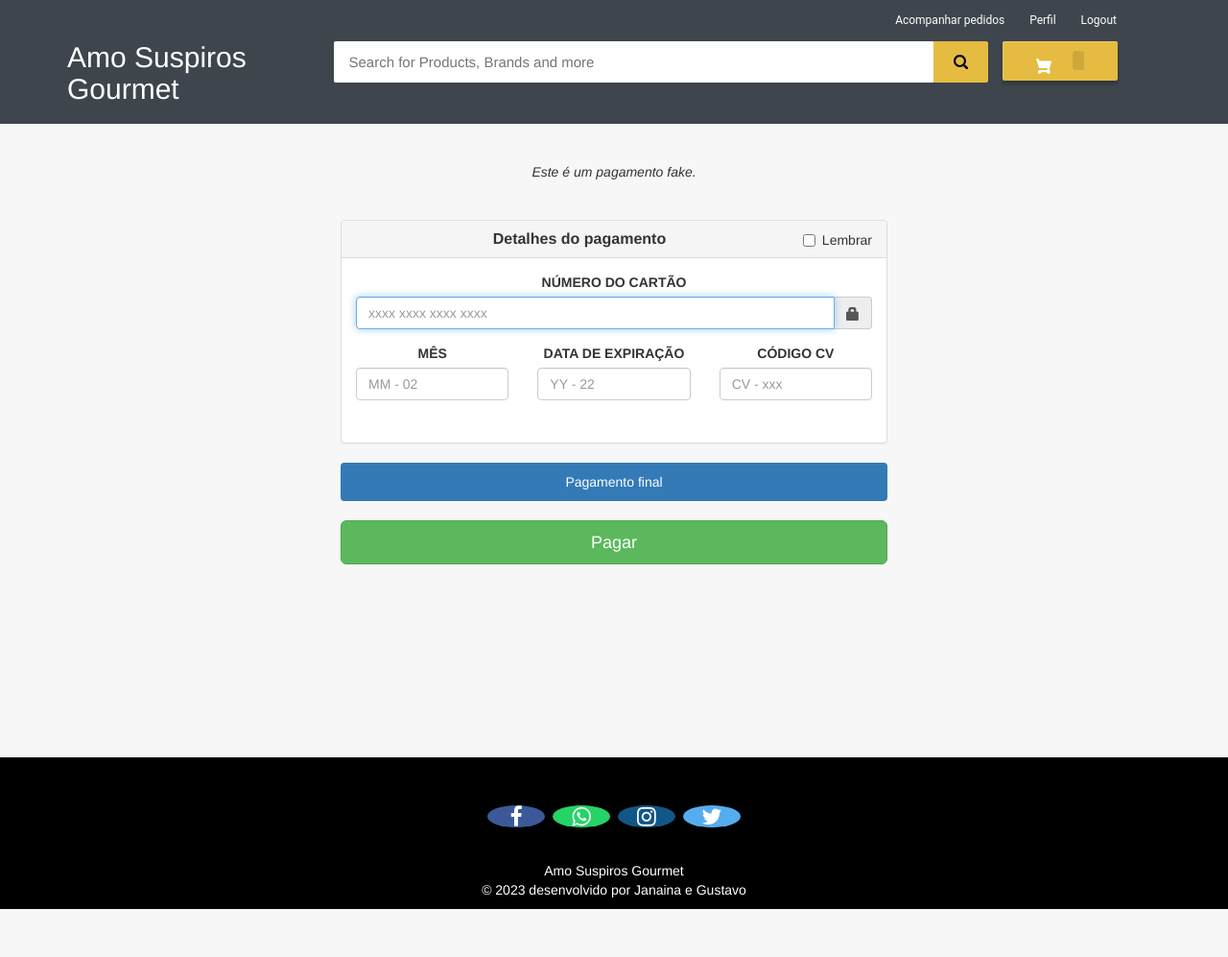
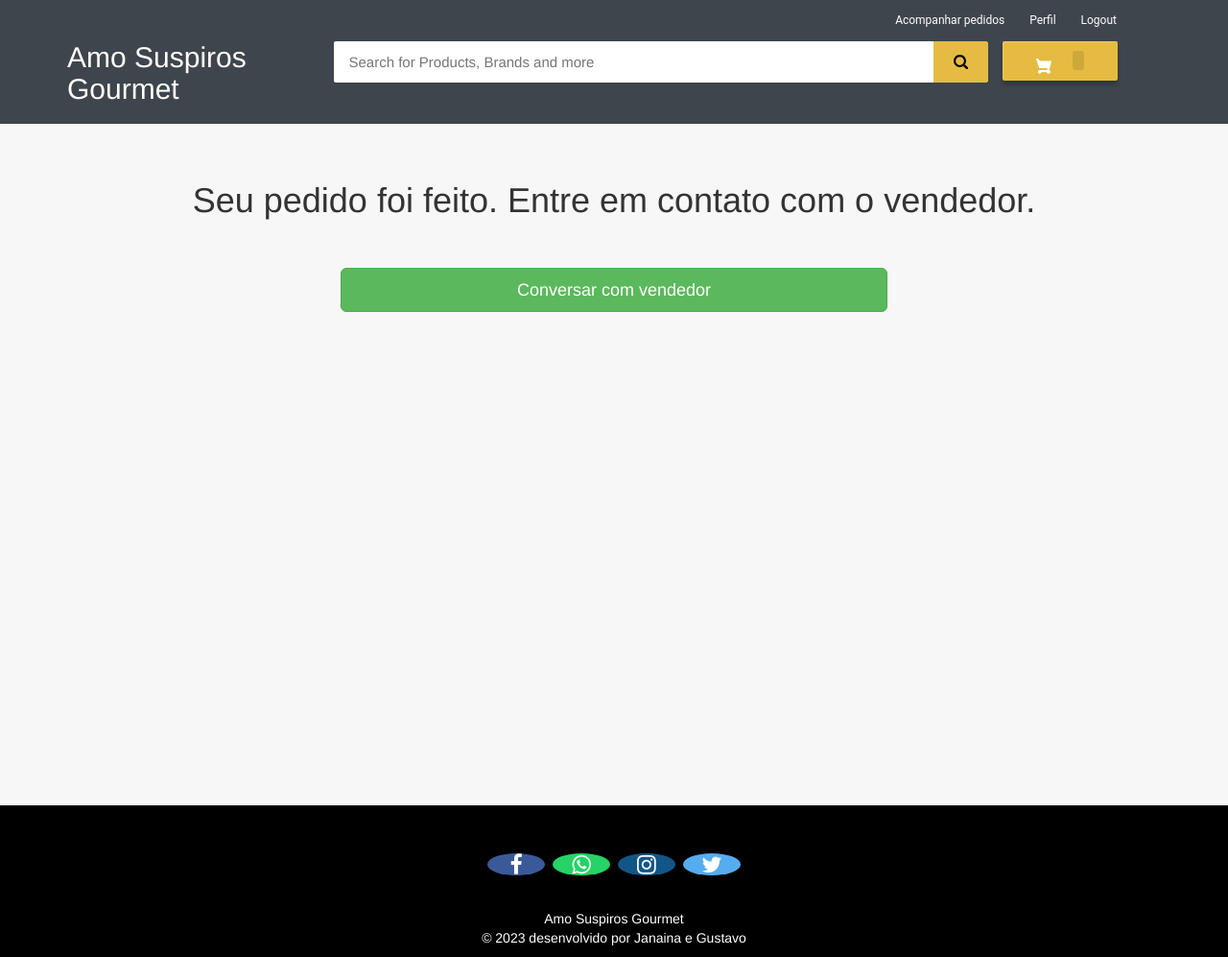
Before and after one commit to Gustgrayera/TCC, a Django app: template templates/ecom/payment.html in a window 1280 px wide. Shown: the whole page at 96% size. Before the commit the page ends 947 px from the top, so only its background shows below. Run offline with Django 3.2, Linux system fonts and the light colour scheme; the template is opened without the code that fills it, so the values that code supplies are empty; some libraries are stand-ins or nearby versions.

Commit message:
arquivos estáticos

```diff
--- a/templates/ecom/payment.html
+++ b/templates/ecom/payment.html
@@ -12,72 +12,12 @@
 .pl-ziro { padding-left: 0px; }
 </style>
 <br><br>
-<center><i>Este é um pagamento fake.</i></center>
+<center><h1>Seu pedido foi feito. Entre em contato com o vendedor.</h1></center>
 <br><br>
 <div class="container" style="text-align:center; padding-left:300px;">
     <div class="row">
         <div class="col-xs-12 col-md-4" style="height:500px; width:600px;">
-            <div class="panel panel-default">
-                <div class="panel-heading">
-                    <h3 class="panel-title">
-                        Detalhes do pagamento
-                    </h3>
-                    <div class="checkbox pull-right">
-                        <label>
-                            <input type="checkbox" />
-                            Lembrar
-                        </label>
-                    </div>
-                </div>
-                <div class="panel-body">
-                    <form role="form" method="post">
-                    <div class="form-group">
-                        <label for="cardNumber">
-                            NÚMERO DO CARTÃO</label>
-                        <div class="input-group">
-                            <input type="text" class="form-control" id="cardNumber" placeholder="xxxx xxxx xxxx xxxx"
-                                required autofocus />
-                            <span class="input-group-addon"><span class="glyphicon glyphicon-lock"></span></span>
-                        </div>
-                    </div>
-                    <div class="row">
-                        <div class="col-xs-4 col-md-4 pull-left">
-                            <div class="form-group">
-                                <label for="cvCode">
-                                    MÊS</label>
-
-                                    <input type="text" class="form-control" id="expityMonth" placeholder="MM - 02" required />
-
-                            </div>
-                        </div>
-
-                        <div class="col-xs-4 col-md-4">
-                            <div class="form-group">
-                                <label for="expityMonth">
-                                    DATA DE EXPIRAÇÃO</label>
-
-
-
-                                    <input type="text" class="form-control" id="expityYear" placeholder="YY - 22" required /></div>
-
-                        </div>
-                        <div class="col-xs-4 col-md-4 pull-right">
-                            <div class="form-group">
-                                <label for="cvCode">
-                                    CÓDIGO CV</label>
-                                <input type="password" class="form-control" id="cvCode" placeholder="CV - xxx" required />
-                            </div>
-                        </div>
-                    </div>
-                    </form>
-                </div>
-            </div>
-            <ul class="nav nav-pills nav-stacked">
-                <li class="active"><a href="#"><span class="badge pull-right">{{total}}</span> Pagamento final</a>
-                </li>
-            </ul>
-            <br/>
-            <a href="/payment-success" class="btn btn-success btn-lg btn-block" role="button">Pagar</a>
+            <a href="https://api.whatsapp.com/send/?phone=558488625199&text&type=phone_number&app_absent=0" class="btn btn-success btn-lg btn-block" role="button">Conversar com vendedor</a>
         </div>
     </div>
 </div>
```
Also changed, not shown: static/images/asg_logo.svg (deleted), static/images/ecom-banner1.jpg (deleted), static/images/ecom-banner1.png (deleted), static/images/ecom-banner3.JPG (deleted), static/images/ecom-banner4.jpg (deleted), static/images/success.png (deleted), static/product_image/Suspiro.jpg (deleted), static/product_image/suspiro_colorido.jfif (deleted), static/product_image/suspiro_lilas.jfif (deleted), static/product_image/suspiro_rosa.jfif (deleted).
